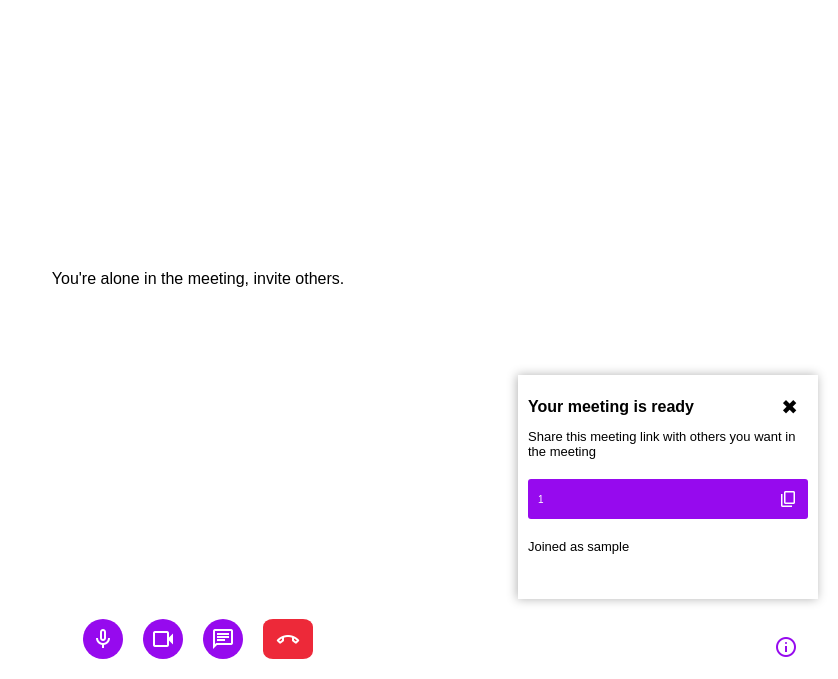
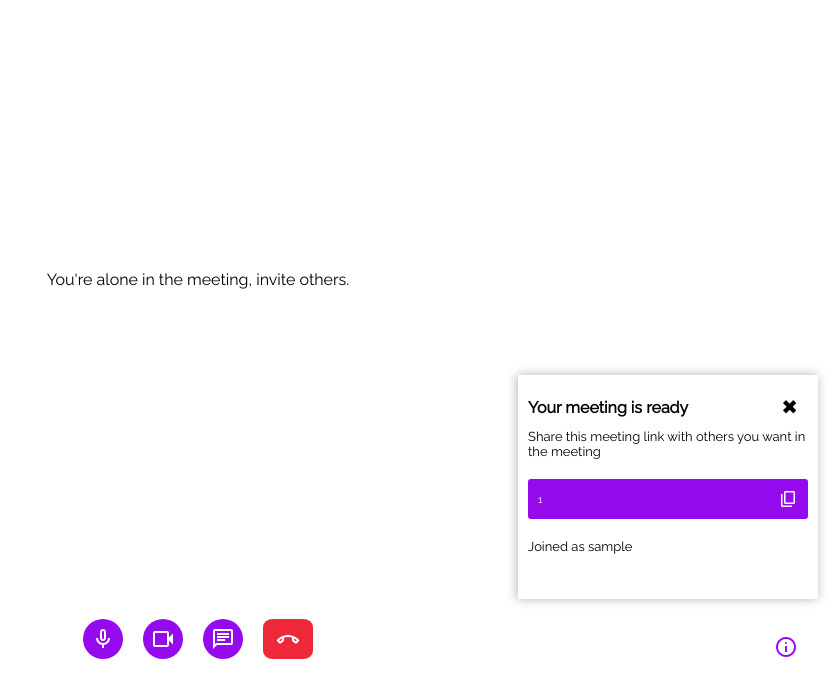
Before and after one commit to martinsndifon/SyncVision, a Flask app: page /call/1 in a window 1280 px wide. Shown: the part 121-800 px from the top of the page, without its empty margins (442-1280 px from the left). Run offline with Flask 3, Linux system fonts and the light colour scheme; the visitor is signed in with stand-in values (Sample User, id 1); some libraries are stand-ins or nearby versions.

Commit message:
Adds the font-family Raleway

```diff
--- a/static/styles/call.css
+++ b/static/styles/call.css
@@ -1,5 +1,12 @@
+/* font */
+@import url('https://fonts.googleapis.com/css2?family=Raleway&display=swap');
+
 .material-symbols-outlined {
   color: #fff;
+}
+
+main * {
+  font-family: 'Raleway', sans-serif;
 }
 
 main {
```
